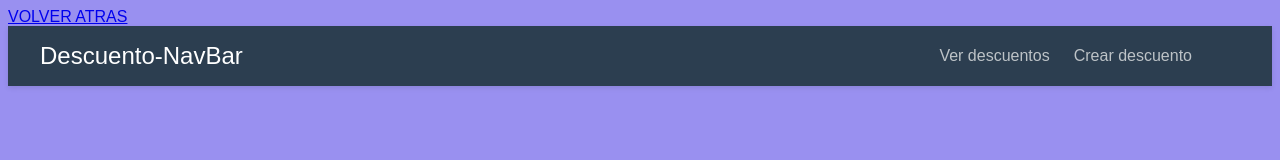
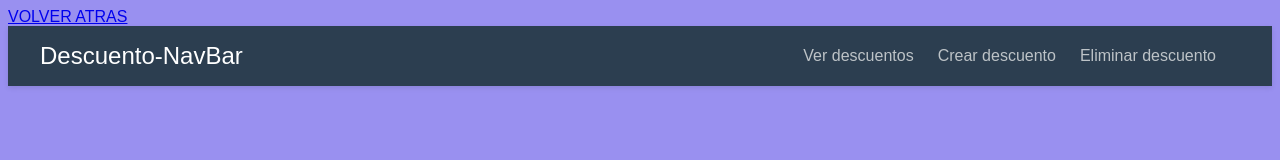
Before and after one commit to Danrognoni/Gestock-FrontEnd, an Angular app: page /descuento in a window 1280 px wide. Shown: the top 160 px of the page. Built offline with nearby package versions, Linux system fonts and the light colour scheme.

Commit message:
Update descuento-nav.component.html

```diff
--- a/src/app/components/descuento-nav/descuento-nav.component.html
+++ b/src/app/components/descuento-nav/descuento-nav.component.html
@@ -3,7 +3,7 @@
   <ul>
     <li><a routerLink="descuentoList">Ver descuentos</a></li>
     <li><a routerLink="createExistencia">Crear descuento</a></li>
-    <li></li>
+    <li><a routerLink="deleteDescuento">Eliminar descuento</a></li>
     <li></li>
   </ul>
 </nav>
```
